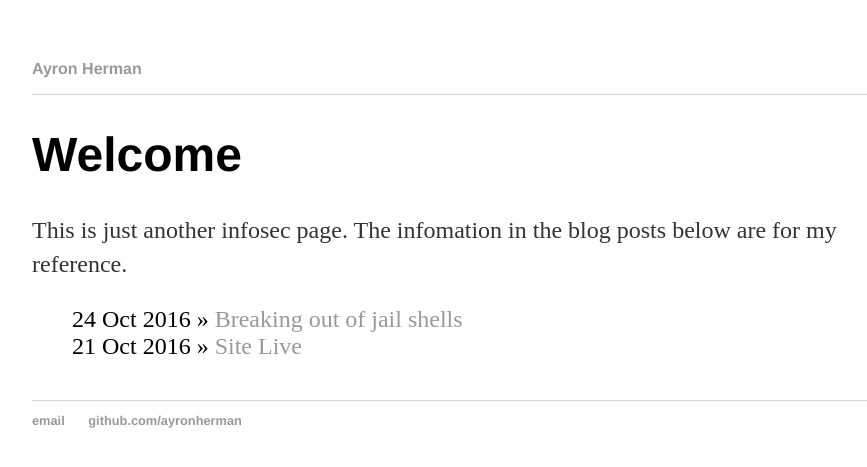
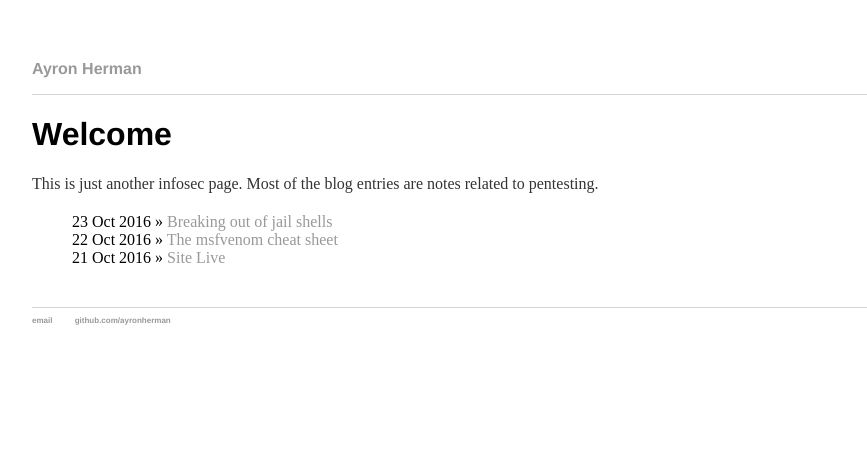
Before and after one commit to ayronherman/ayronherman.github.io, a Jekyll site: the page built from index.html, in a window 1280 px wide. Shown: the top 467 px of the page, without its empty margins (160-1027 px from the left). Built offline with Jekyll 4.4.1, drawn with Linux system fonts in a browser that asks for light colours.

Commit message:
New post

```diff
--- a/_layouts/post.html
+++ b/_layouts/post.html
@@ -7,8 +7,9 @@ layout: default
 <div class="post">
   {{ content }}
 
-  <!-- Post comments -->
+  <!-- Post comments
   <div class="postcomments">
     {% include disqus.html %}
   </div>
+  -->
 </div>
--- a/_posts/2016-10-24-jail-shells.md
+++ b/_posts/2016-10-23-jail-shells.md
@@ -1,7 +1,7 @@
 ---
 layout: post
 title: "Breaking out of jail shells"
-date: 2016-10-24
+date: 2016-10-23
 ---
 This is a quick post on breaking out of linux jail/restricted shells.
 
--- a/css/main.css
+++ b/css/main.css
@@ -23,22 +23,19 @@ header {
   border-bottom: 1px solid #d5d5d5;
 }
 h1 {
-    font-size: 3em;
+    font-size: 2em;
     font-family:'Helvetica', 'Arial', 'Sans-Serif';
 }
 p {
-    font-size: 1.5em;
-    line-height: 1.4em;
     color: #333;
 }
 footer {
     border-top: 1px solid #d5d5d5;
-    font-size: .8em;
+    font-size: .5em;
 }
 
 ul.posts {
     margin: 20px auto 40px;
-    font-size: 1.5em;
 }
 
 ul.posts li {
--- a/index.html
+++ b/index.html
@@ -4,7 +4,7 @@ title: Welcome
 ---
 <div class="blurb">
 	<h1>{{ page.title }}</h1>
-	<p>This is just another infosec page. The infomation in the blog posts below are for my reference.</p>
+	<p>This is just another infosec page. Most of the blog entries are notes related to pentesting.</p>
 </div><!-- /.blurb -->
 
 	<ul class="posts">
```
Also changed, not shown: _posts/2016-10-22-msfvenom-cheatsheet.md (added, +35 -0 lines), atom.xml (+6 -6 lines).
